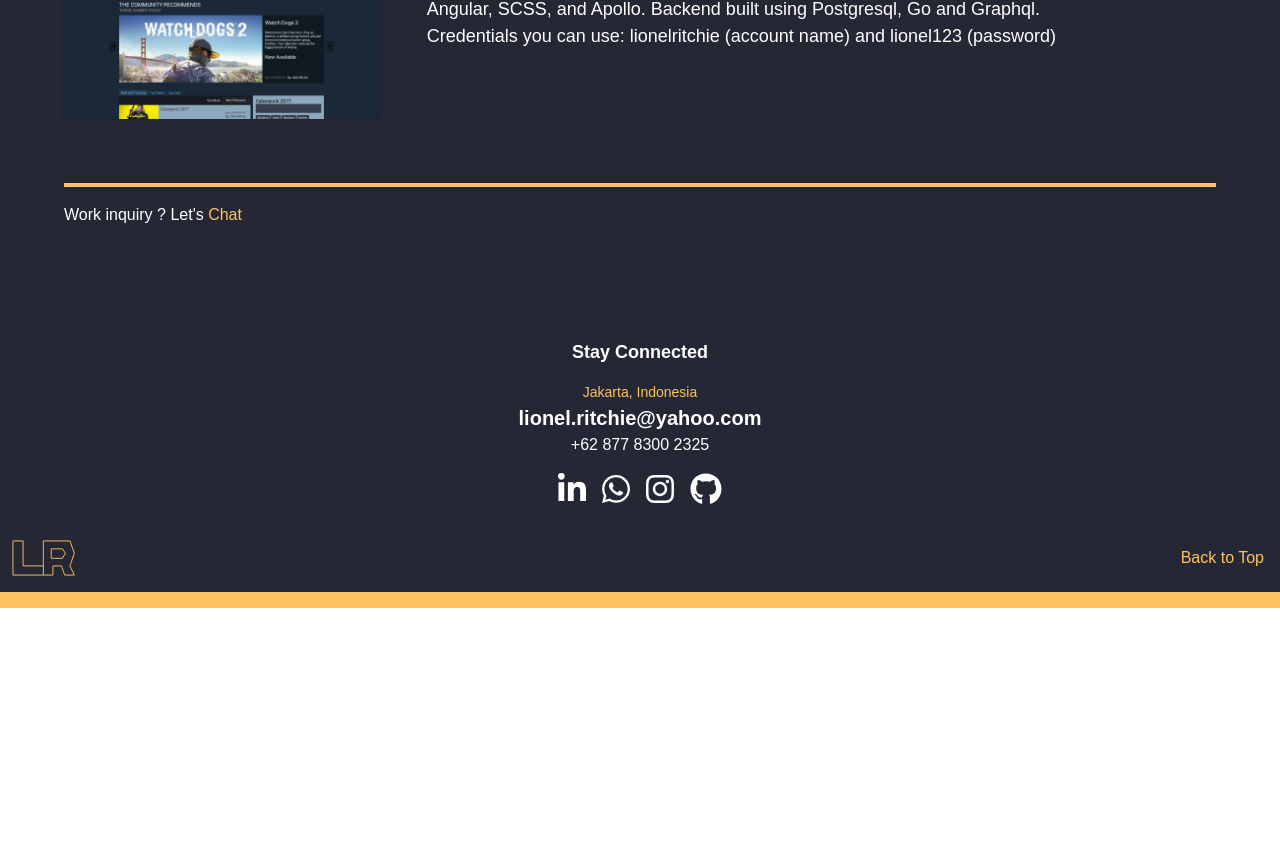
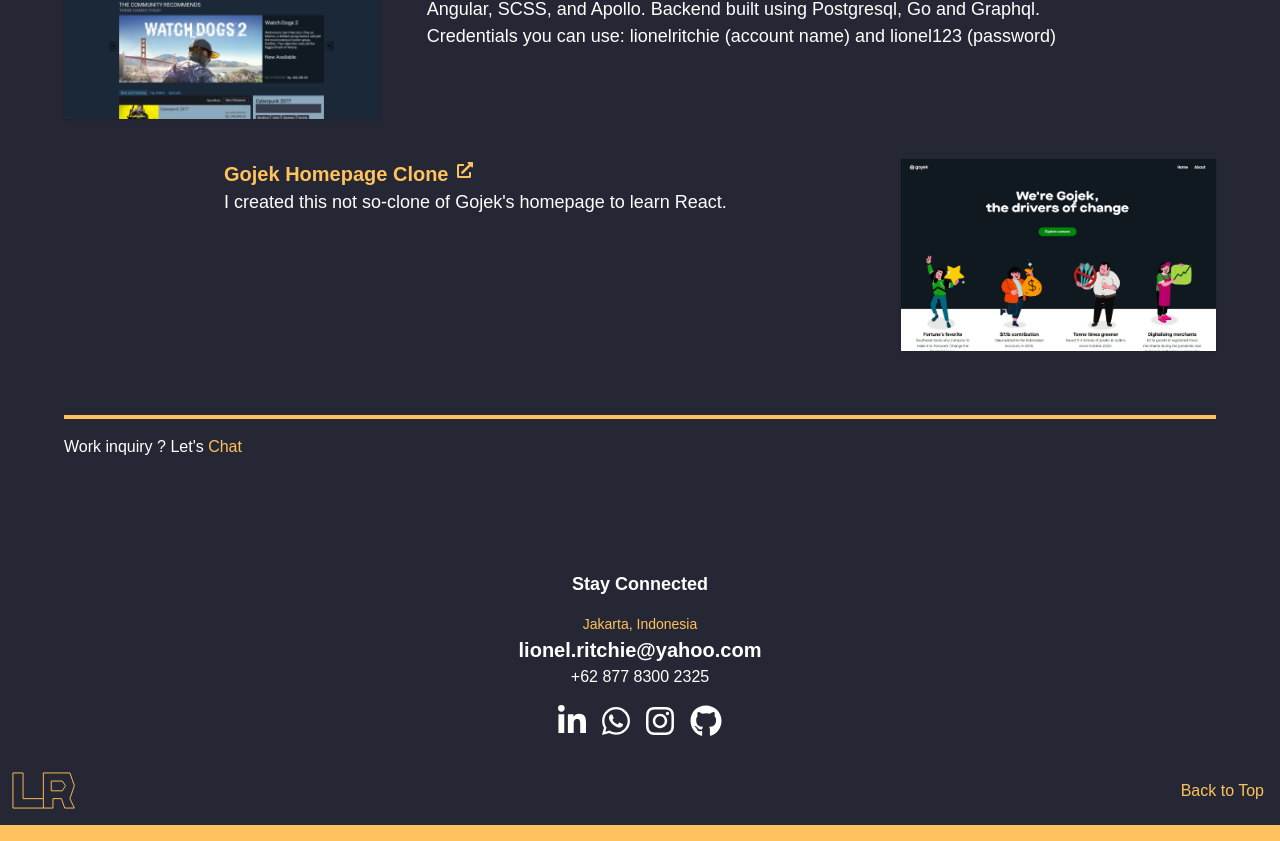
Before and after one commit to lionelritchie29/personal-website, a Vue app: page /works in a window 1280 px wide. Shown: the part 2127-2968 px from the top of the page. Before the commit the page ends 2735 px from the top, so only its background shows below. Built offline with nearby package versions, Linux system fonts and the light colour scheme.

Commit message:
added gojek clone portfolio

```diff
--- a/src/views/Works.vue
+++ b/src/views/Works.vue
@@ -70,7 +70,7 @@
           url: "restoqu.jpg",
           position: "right",
           style: "md:mr-12 md:ml-40",
-          link: "restoqu.netlify.app",
+          link: "https://restoqu.netlify.app",
         },
         {
           id: 5,
@@ -80,7 +80,17 @@
           url: "staem.jpg",
           position: "left",
           style: "md:ml-12 md:mr-40",
-          link: "https://staem.herokuapp.com/images/landing.html",
+          link: "https://staem.netlify.app",
+        },
+        {
+          id: 6,
+          name: "Gojek Homepage Clone",
+          desc:
+            "I created this not so-clone of Gojek's homepage to learn React.",
+          url: "gojek.jpg",
+          position: "right",
+          style: "md:mr-12 md:ml-40",
+          link: "https://gojek.netlify.app/",
         },
       ],
     };
```
Also changed, not shown: src/assets/images/portfolio/gojek.jpg (added).
